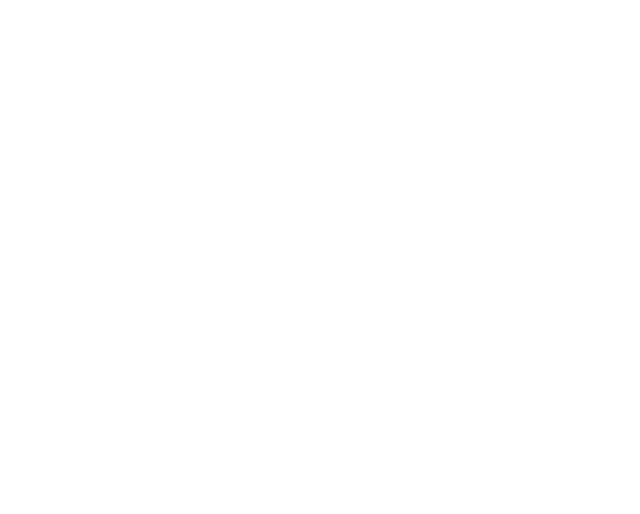
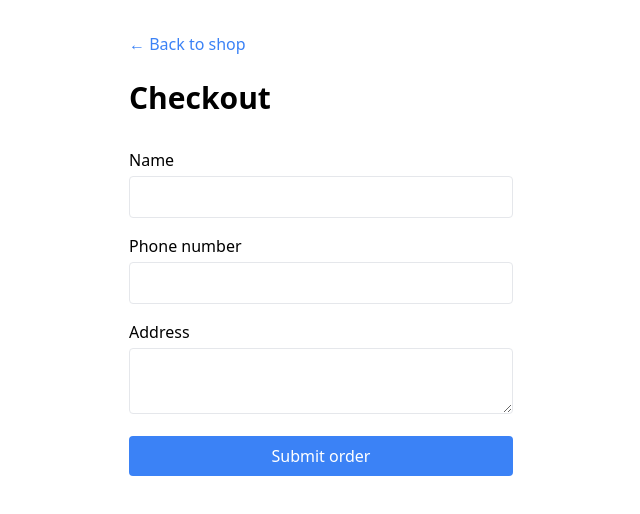
Before and after one commit to Aleksandras95/nuxt3-ecommerce, a Nuxt app: page /checkout in a window 1280 px wide. Before the commit this address had no page. Shown: the top 514 px of the page, without its empty margins (319-959 px from the left). Built offline with nearby package versions, Linux system fonts and the light colour scheme.

Commit message:
created checkout

```diff
--- a/pages/cart/index.vue
+++ b/pages/cart/index.vue
@@ -42,6 +42,12 @@
           Clear cart
         </button>
       </div>
+      <NuxtLink
+        to="/checkout"
+        class="bg-green-500 text-white px-4 py-2 rounded hover:bg-green-600 block text-center mt-8"
+        >
+        Checkout
+      </NuxtLink>
     </div>
 
     <div v-else class="text-center text-gray-500">
--- /dev/null
+++ b/pages/checkout/index.vue
@@ -0,0 +1,70 @@
+<script setup>
+import { useCartStore } from '@/stores/cartStore'
+
+const cartStore = useCartStore()
+const router = useRouter()
+
+const name = ref('')
+const phone = ref('')
+const address = ref('')
+const error = ref('')
+const success = ref(false)
+
+function submitOrder() {
+  if (!name.value || !phone.value || !address.value) {
+    error.value = 'Please fill all the fields.'
+    return
+  }
+
+  if (cartStore.cartItems.length === 0) {
+    error.value = 'Your cart is empty.'
+    return
+  }
+
+  // Usually here making request to server, but for now we clear a cart
+  cartStore.clearCart()
+  success.value = true
+
+  // After 2 seconds redirecting to homepage
+  setTimeout(() => {
+    router.push('/')
+  }, 2000)
+}
+</script>
+
+<template>
+  <div class="p-8 max-w-md mx-auto">
+    <NuxtLink to="/" class="text-blue-500 hover:underline mb-6 inline-block">← Back to shop</NuxtLink>
+
+    <h1 class="text-3xl font-bold mb-8">Checkout</h1>
+
+    <div v-if="success" class="bg-green-100 text-green-700 p-4 rounded mb-6">
+        Order successfully placed! Redirecting to the main page...
+    </div>
+
+    <form @submit.prevent="submitOrder" v-else class="space-y-4">
+      <div>
+        <label class="block mb-1 font-medium">Name</label>
+        <input v-model="name" type="text" class="border rounded w-full p-2" />
+      </div>
+
+      <div>
+        <label class="block mb-1 font-medium">Phone number</label>
+        <input v-model="phone" type="text" class="border rounded w-full p-2" />
+      </div>
+
+      <div>
+        <label class="block mb-1 font-medium">Address</label>
+        <textarea v-model="address" class="border rounded w-full p-2"></textarea>
+      </div>
+
+      <div v-if="error" class="bg-red-100 text-red-700 p-2 rounded">
+        {{ error }}
+      </div>
+
+      <button type="submit" class="bg-blue-500 text-white px-4 py-2 rounded hover:bg-blue-600 w-full">
+        Submit order
+      </button>
+    </form>
+  </div>
+</template>
```
